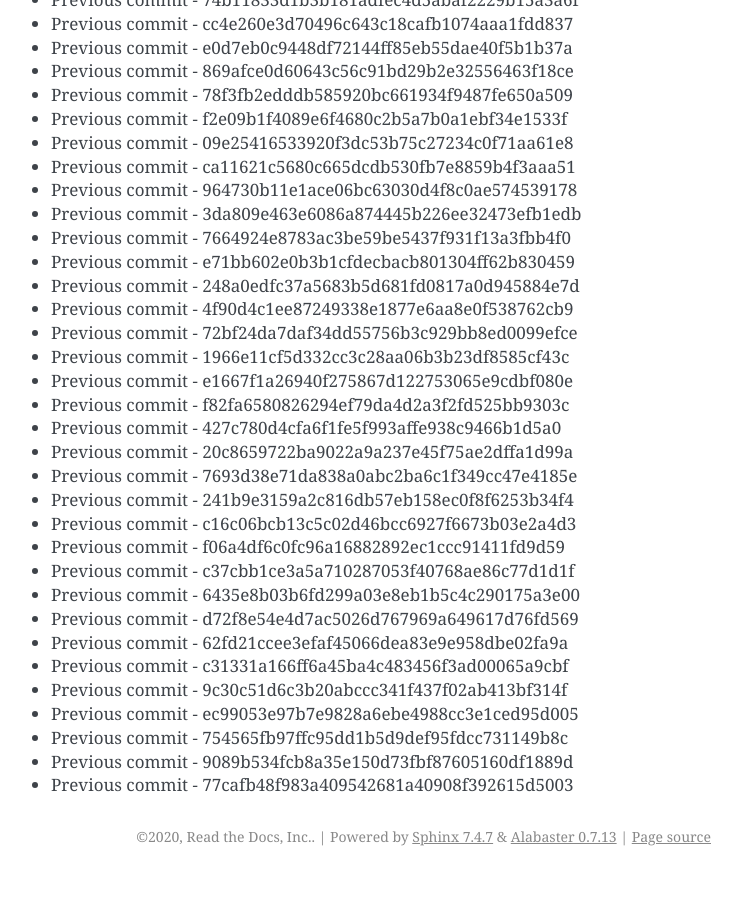
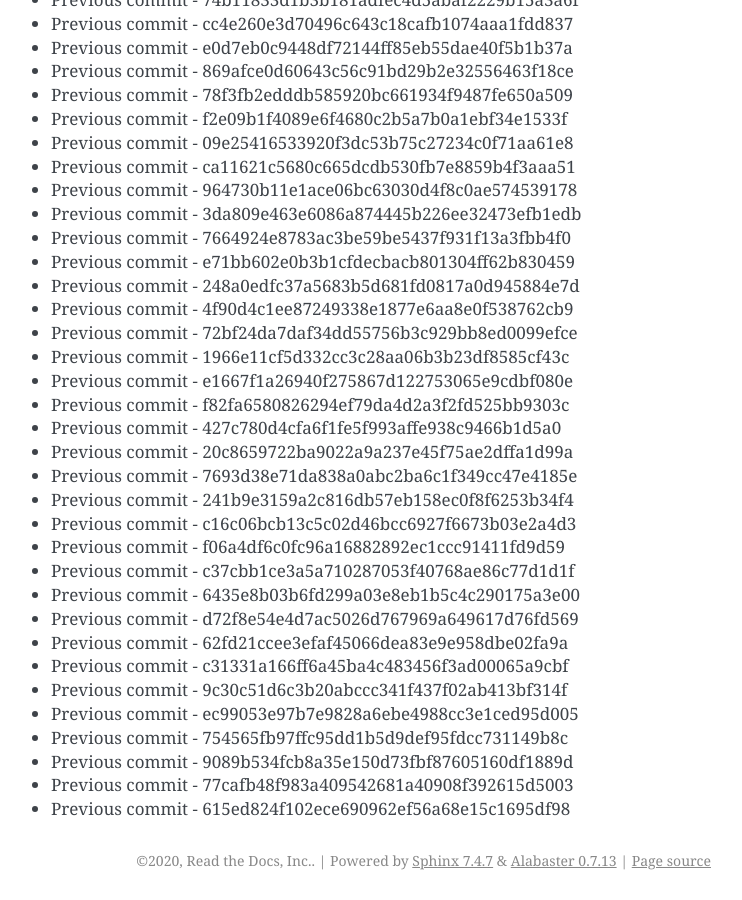
Before and after one commit to readthedocs/rtd-git-stresstest, a Sphinx documentation site: the page built from docs/updates.rst, in a window 1280 px wide and 900 px high, scrolled down 96081 px. Shown: the whole window, without its empty margins (399-1141 px from the left). Built offline with Sphinx 7.4.7, drawn with Linux system fonts in a browser that asks for light colours; before the commit the page ends 96957 px from its top, so only the background shows below that.

Commit message:
Generating commit from previous: 615ed824f102ece690962ef56a68e15c1695df98

```diff
--- a/docs/updates.rst
+++ b/docs/updates.rst
@@ -4069,3 +4069,4 @@ It can be tested for any performance characteristics.
 * Previous commit - 754565fb97ffc95dd1b5d9def95fdcc731149b8c
 * Previous commit - 9089b534fcb8a35e150d73fbf87605160df1889d
 * Previous commit - 77cafb48f983a409542681a40908f392615d5003
+* Previous commit - 615ed824f102ece690962ef56a68e15c1695df98
```
